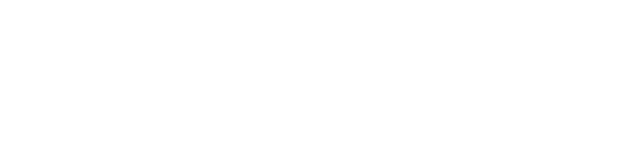
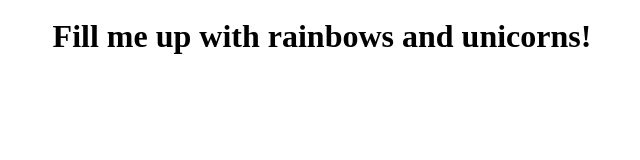
Before and after one commit to jma26/JavaScript30, a plain HTML site: page Konami/index.html in a window 1280 px wide. Shown: the whole page, without its empty margins (318-958 px from the left). Drawn offline with Linux system fonts and the light colour scheme.

Commit message:
Add headline

```diff
--- a/Konami/index.html
+++ b/Konami/index.html
@@ -8,9 +8,9 @@
     <link rel="stylesheet" type="text/css" href="./styles.css">
     <!-- Cornify.js for unicorns and rainbows -->
     <script type="text/javascript" src="http://www.cornify.com/js/cornify.js"></script>
-    <script src="./main.js"></script>
+    <script defer src="./main.js"></script>
 </head>
 <body>
-
+    <h1 class="headline"> Fill me up with rainbows and unicorns! </h1>
 </body>
 </html>
--- a/Konami/styles.css
+++ b/Konami/styles.css
@@ -2,3 +2,8 @@
     margin: 0px;
     padding: 0px;
 }
+
+.headline {
+    text-align: center;
+    padding: 18px 0px;
+}
```
